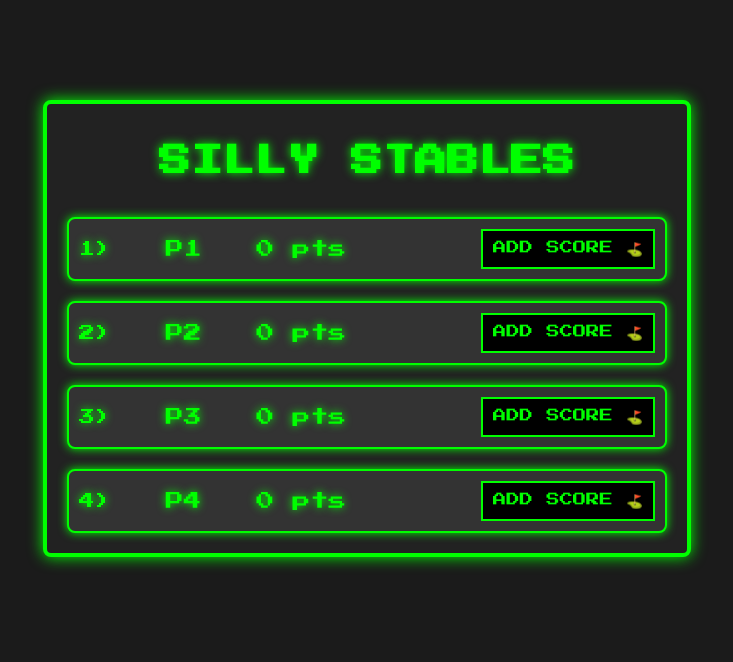
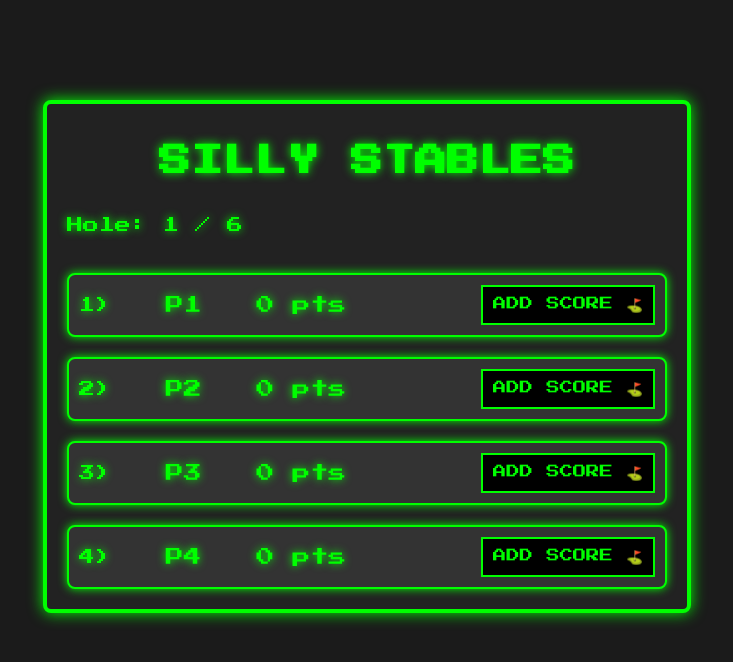
Before and after one commit to BenICrane/bens-frontend-app, a plain HTML site: page index.html in a window 1280 px wide. Both pictures are taken after a click on the button "PLAY". Shown: the whole page, without its empty margins (273-1006 px from the left). Drawn offline with Linux system fonts and the light colour scheme.

Commit message:
Add hole display to html

```diff
--- a/index.html
+++ b/index.html
@@ -35,6 +35,7 @@
     <!-- New Game Screen (Hidden by default) -->
     <div class="container" id="gameScreen" style="display:none;">
         <h1>SILLY STABLES</h1>
+        <div id="holeDisplay">Hole: 1 / 6</div>
         <div id="leaderboard">
             <!-- Player rows will be dynamically inserted here -->
         </div>
```
